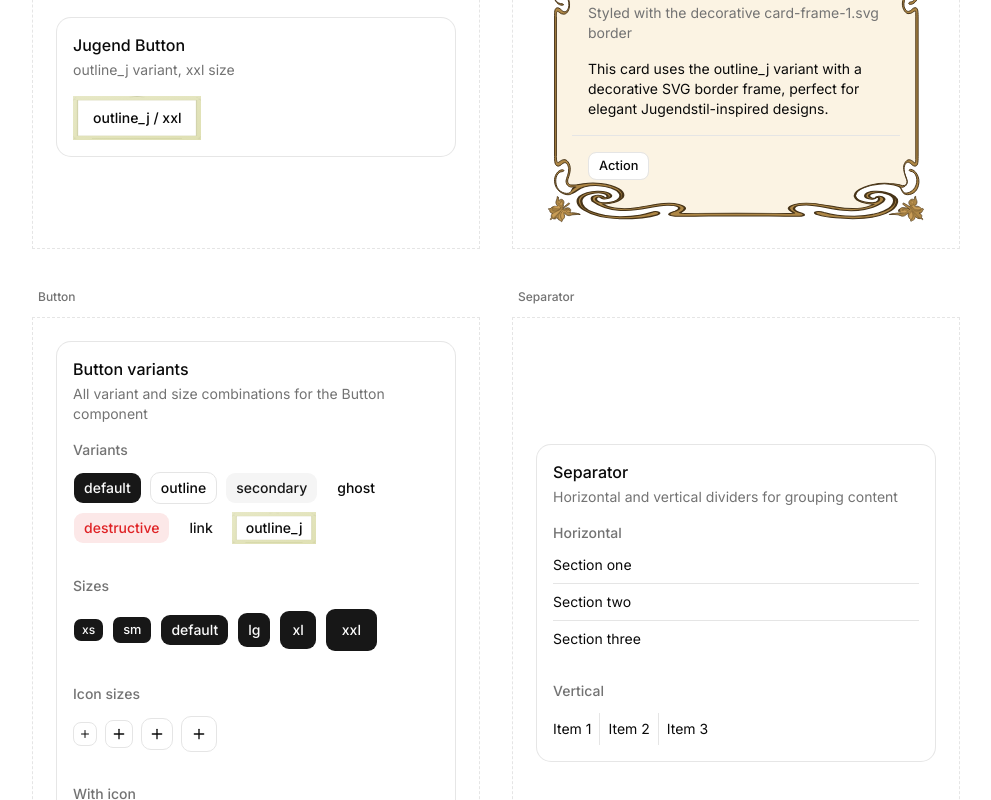
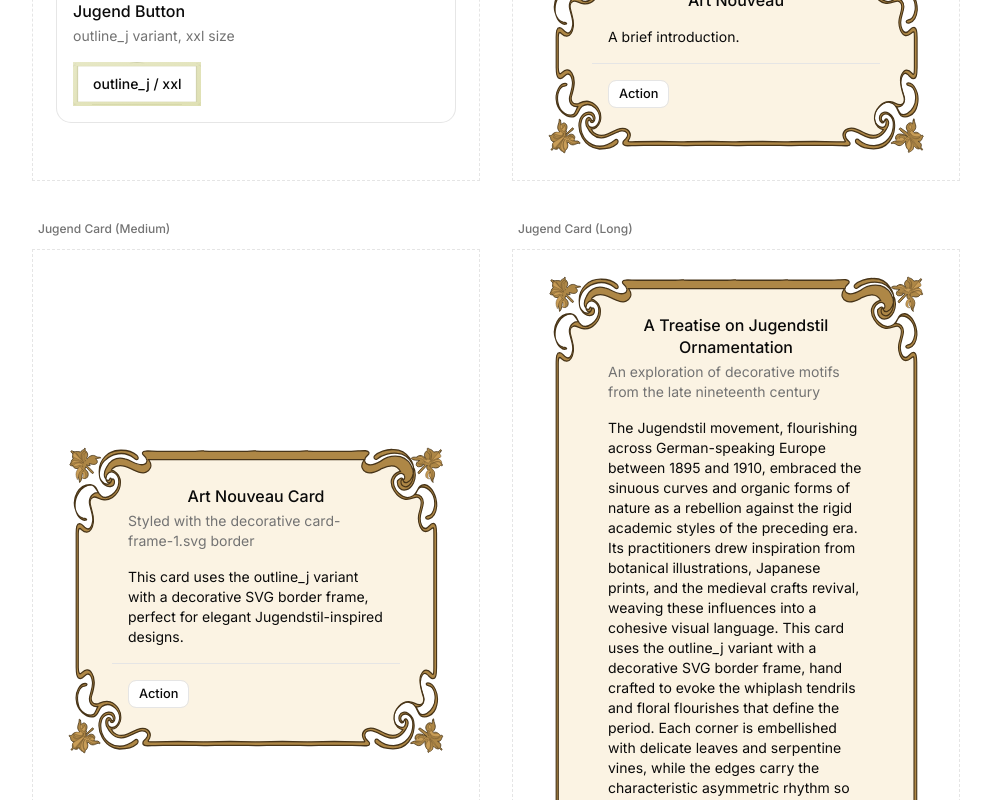
Before and after one commit to mauricewipf/jugend-ui, a Next.js app: page / in a window 1280 px wide. Shown: the part 160-960 px from the top of the page, without its empty margins (144-1135 px from the left). Built offline with nearby package versions, Linux system fonts and the light colour scheme; a web font is replaced by a local one.

Commit message:
Refactor card examples to include short, medium, and long variations; update card styles for improved layout and design consistency.

```diff
--- a/components/component-example.tsx
+++ b/components/component-example.tsx
@@ -216,9 +216,29 @@ function JugendButtonExample() {
   )
 }
 
-function JugendCardExample() {
+function JugendCardExampleShort() {
   return (
-    <Example title="Jugend Card" className="items-center justify-center">
+    <Example title="Jugend Card (Short)" className="items-center justify-center">
+      <Card variant="outline_j" className="w-full max-w-sm">
+        <CardHeader>
+          <CardTitle align="center">Art Nouveau</CardTitle>
+        </CardHeader>
+        <CardContent>
+          <p className="text-sm">A brief introduction.</p>
+        </CardContent>
+        <CardFooter>
+          <Button variant="outline" size="sm">
+            Action
+          </Button>
+        </CardFooter>
+      </Card>
+    </Example>
+  )
+}
+
+function JugendCardExampleMedium() {
+  return (
+    <Example title="Jugend Card (Medium)" className="items-center justify-center">
       <Card variant="outline_j" className="w-full max-w-sm">
         <CardHeader>
           <CardTitle align="center">Art Nouveau Card</CardTitle>
@@ -228,8 +248,8 @@ function JugendCardExample() {
         </CardHeader>
         <CardContent>
           <p className="text-sm">
-            This card uses the outline_j variant with a decorative SVG border frame,
-            perfect for elegant Jugendstil-inspired designs.
+            This card uses the outline_j variant with a decorative SVG border
+            frame, perfect for elegant Jugendstil-inspired designs.
           </p>
         </CardContent>
         <CardFooter>
@@ -242,11 +262,48 @@ function JugendCardExample() {
   )
 }
 
+function JugendCardExampleLong() {
+  return (
+    <Example title="Jugend Card (Long)" className="items-center justify-center">
+      <Card variant="outline_j" className="w-full max-w-sm">
+        <CardHeader>
+          <CardTitle align="center">A Treatise on Jugendstil Ornamentation</CardTitle>
+          <CardDescription>
+            An exploration of decorative motifs from the late nineteenth century
+          </CardDescription>
+        </CardHeader>
+        <CardContent>
+          <p className="text-sm">
+            The Jugendstil movement, flourishing across German-speaking Europe
+            between 1895 and 1910, embraced the sinuous curves and organic forms
+            of nature as a rebellion against the rigid academic styles of the
+            preceding era. Its practitioners drew inspiration from botanical
+            illustrations, Japanese prints, and the medieval crafts revival,
+            weaving these influences into a cohesive visual language. This card
+            uses the outline_j variant with a decorative SVG border frame, hand
+            crafted to evoke the whiplash tendrils and floral flourishes that
+            define the period. Each corner is embellished with delicate leaves
+            and serpentine vines, while the edges carry the characteristic
+            asymmetric rhythm so beloved by artists of the era.
+          </p>
+        </CardContent>
+        <CardFooter>
+          <Button variant="outline" size="sm">
+            Read more
+          </Button>
+        </CardFooter>
+      </Card>
+    </Example>
+  )
+}
+
 export function ComponentExample() {
   return (
     <ExampleWrapper>
       <JugendButtonExample />
-      <JugendCardExample />
+      <JugendCardExampleShort />
+      <JugendCardExampleMedium />
+      <JugendCardExampleLong />
       <ButtonExample />
       <SeparatorExample />
       <CardExample />
--- a/components/ui/card.tsx
+++ b/components/ui/card.tsx
@@ -9,7 +9,7 @@ const cardVariants = cva(
     variants: {
       variant: {
         default: "",
-        outline_j: "border-solid [border-image-repeat:stretch] border-[28px] [border-image-slice:28_fill] [border-image-source:url('/card-frame-1.svg')] bg-transparent ring-0 py-0 rounded-none",
+        outline_j: "relative isolate overflow-visible border-0 [&>*]:relative [&>*]:z-10 before:pointer-events-none before:absolute before:inset-0 before:z-0 before:border-[88px] before:border-solid before:[border-image-repeat:round_stretch] before:[border-image-slice:calc(50/209*100%)_calc(56/141*100%)_fill] before:[border-image-source:url('/card-frame-1.svg')] bg-transparent ring-0 rounded-none px-12 pt-10 pb-8 has-data-[slot=card-footer]:pb-8",
       },
       size: {
         default: "",
@@ -45,7 +45,7 @@ function CardHeader({ className, ...props }: React.ComponentProps<"div">) {
     <div
       data-slot="card-header"
       className={cn(
-        "gap-1 rounded-t-xl px-4 group-data-[size=sm]/card:px-3 [.border-b]:pb-4 group-data-[size=sm]/card:[.border-b]:pb-3 group/card-header @container/card-header grid auto-rows-min items-start has-data-[slot=card-action]:grid-cols-[1fr_auto] has-data-[slot=card-description]:grid-rows-[auto_auto] group-data-[variant=outline_j]/card:rounded-none group-data-[variant=outline_j]/card:pt-2",
+        "gap-1 rounded-t-xl px-4 group-data-[size=sm]/card:px-3 [.border-b]:pb-4 group-data-[size=sm]/card:[.border-b]:pb-3 group/card-header @container/card-header grid auto-rows-min items-start has-data-[slot=card-action]:grid-cols-[1fr_auto] has-data-[slot=card-description]:grid-rows-[auto_auto] group-data-[variant=outline_j]/card:rounded-none group-data-[variant=outline_j]/card:pt-0",
         className
       )}
       {...props}
@@ -98,7 +98,7 @@ function CardContent({ className, ...props }: React.ComponentProps<"div">) {
   return (
     <div
       data-slot="card-content"
-      className={cn("px-4 group-data-[size=sm]/card:px-3 group-data-[variant=outline_j]/card:px-6", className)}
+      className={cn("px-4 group-data-[size=sm]/card:px-3 group-data-[variant=outline_j]/card:px-0", className)}
       {...props}
     />
   )
@@ -108,7 +108,7 @@ function CardFooter({ className, ...props }: React.ComponentProps<"div">) {
   return (
     <div
       data-slot="card-footer"
-      className={cn("rounded-b-xl border-t p-4 group-data-[size=sm]/card:p-3 flex items-center group-data-[variant=default]/card:bg-muted/50 group-data-[variant=outline_j]/card:rounded-none group-data-[variant=outline_j]/card:border-0 group-data-[variant=outline_j]/card:pb-2", className)}
+      className={cn("rounded-b-xl border-t p-4 group-data-[size=sm]/card:p-3 flex items-center group-data-[variant=default]/card:bg-muted/50 group-data-[variant=outline_j]/card:rounded-none group-data-[variant=outline_j]/card:border-0 group-data-[variant=outline_j]/card:pb-6", className)}
       {...props}
     />
   )
```
